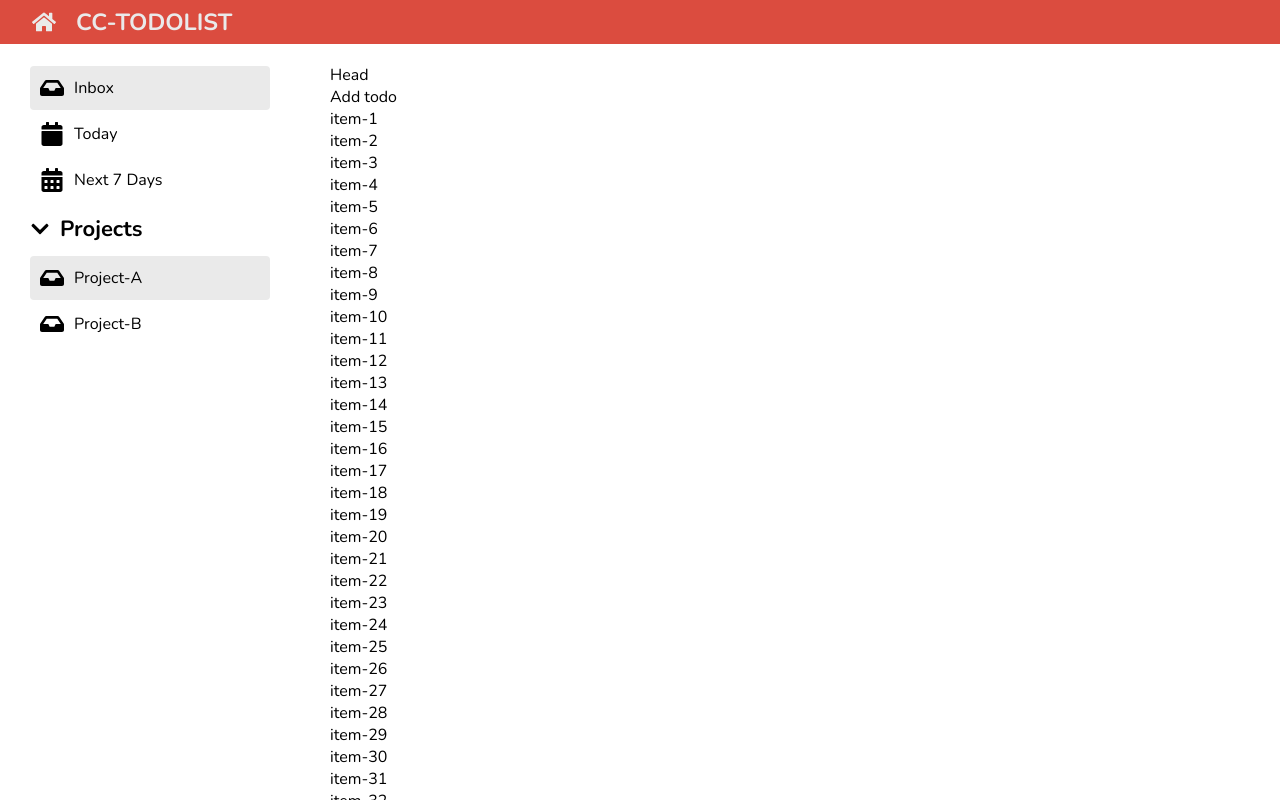
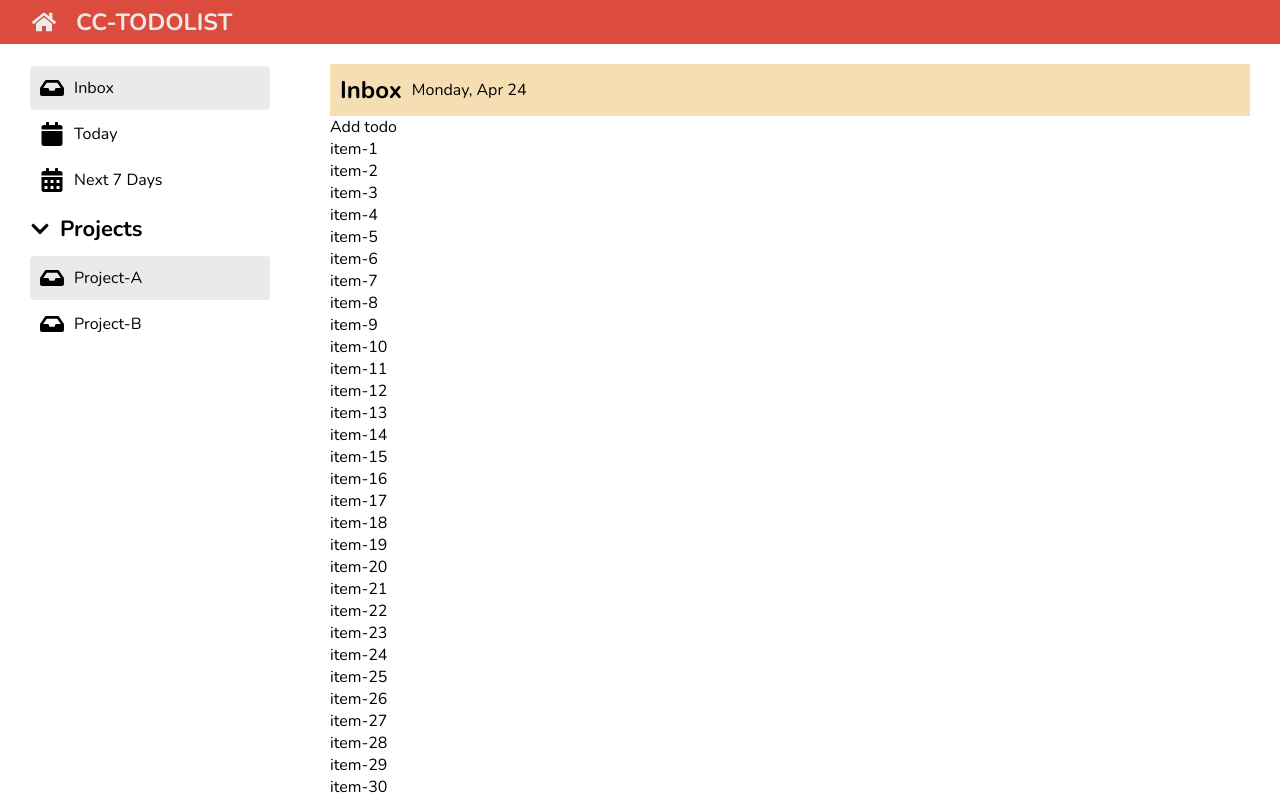
Before and after one commit to NANAIPRM/CC14-TODOLIST, a React (Create React App) app: page / in a window 1280 px wide. Built offline with nearby package versions, Linux system fonts and the light colour scheme.

Commit message:
finish:Todo header style

```diff
--- a/src/App.jsx
+++ b/src/App.jsx
@@ -1,5 +1,4 @@
 import "./App.scss";
-
 import { Header } from "./components/Header";
 import { Sidebar } from "./components/Sidebar";
 import { TodoContent } from "./components/Todo/TodoContent";
--- a/src/components/Todo/TodoContent.jsx
+++ b/src/components/Todo/TodoContent.jsx
@@ -1,11 +1,15 @@
-
-
+import styles from './TodoContent.module.scss'
 export function TodoContent(){
     const mockTodo = Array.from({length:50},(el,idx)=>idx+1)
+
+    const now = new Date()
+    const options = { weekday: 'long',  month: 'short', day: 'numeric' };
+    // console.log(now.toLocaleDateString('en-US',options))
     return(
     <main className="content">
-        <div>
-          Head
+        <div className={styles.header}>
+         <h2>Inbox</h2>
+         <p>{now.toLocaleDateString('en-US',options)}</p>
         </div>
         <div>
           Add todo
--- /dev/null
+++ b/src/components/Todo/TodoContent.module.scss
@@ -0,0 +1,9 @@
+
+.header{
+    background-color: wheat;
+    padding: 10px;
+    display: flex;
+    align-items: center;
+    gap:10px
+
+}
```
